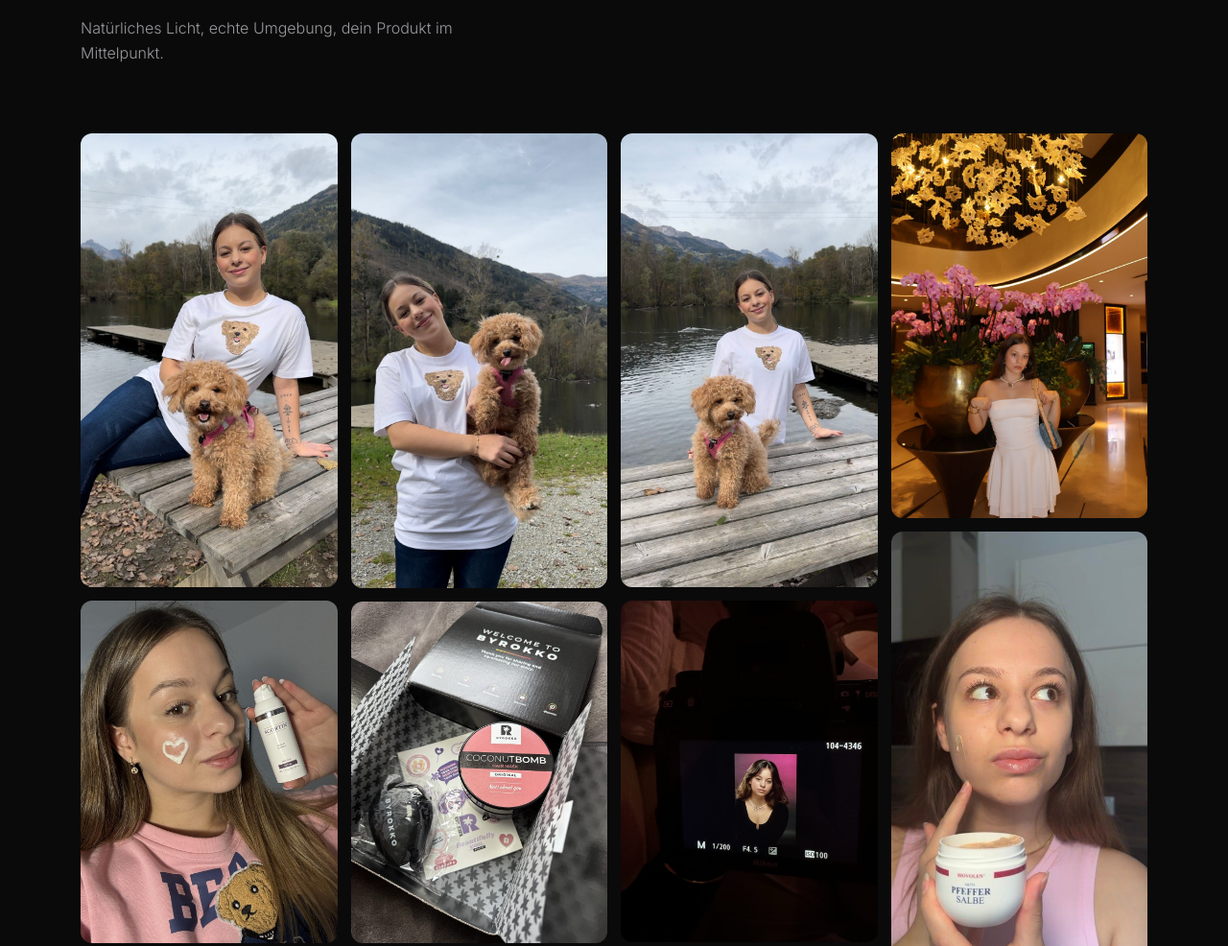
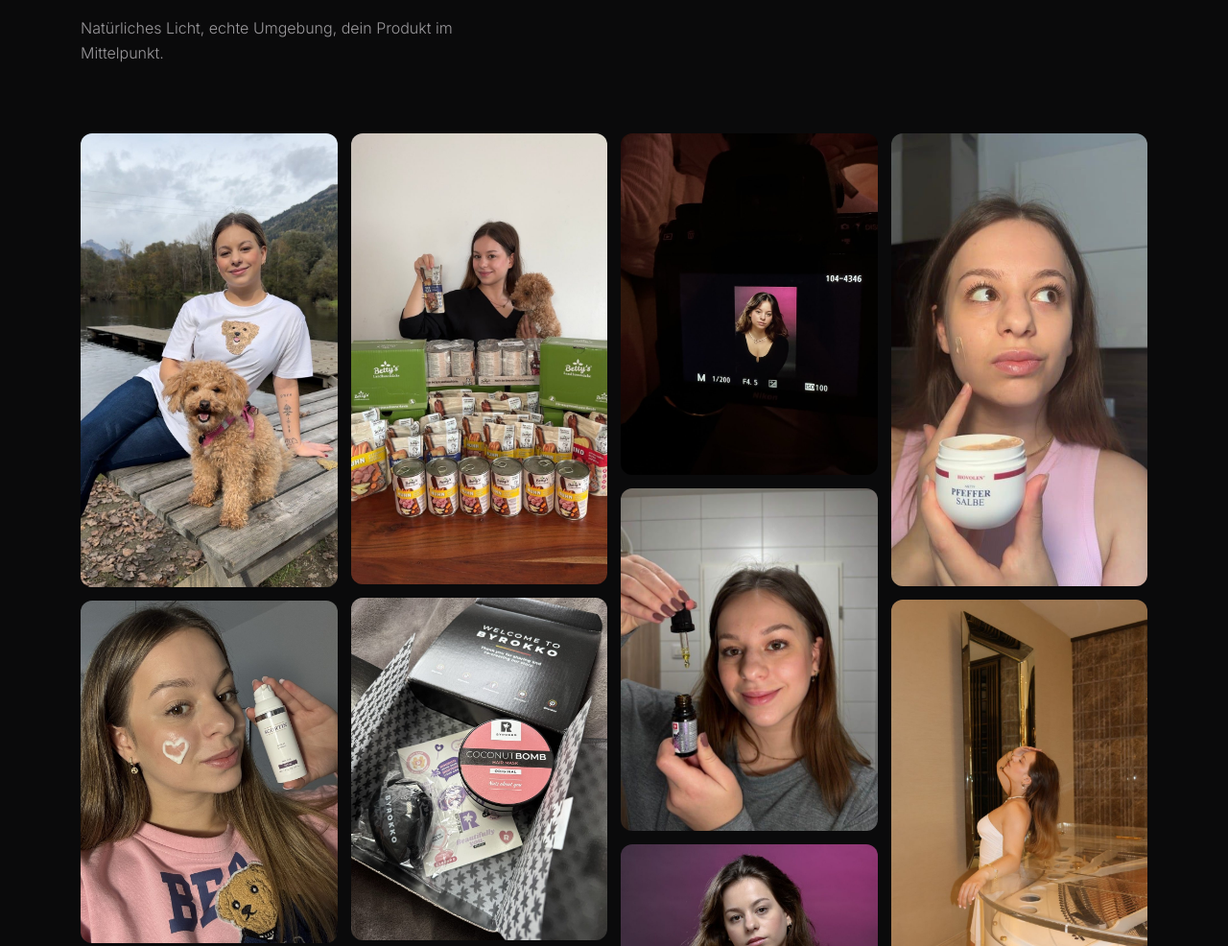
Before and after one commit to phieluxe/ugc-portfolio, a plain HTML site: page index.html in a window 1280 px wide. Shown: the part 5780-6766 px from the top of the page at 96% size. Drawn offline with Linux system fonts and the light colour scheme; animation ran at ten frames a second.

Commit message:
Nur ein Seefoto mit Pudel in der Galerie behalten
Co-Authored-By: Claude Opus 5.5 <noreply@anthropic.com>

```diff
--- a/index.html
+++ b/index.html
@@ -350,15 +350,12 @@ footer button:hover{color:var(--text)}
       <img class="rv" loading="lazy" src="assets/img/p24.jpg" alt="Sophie mit Scortin-Creme und Herz auf der Wange">
       <img class="rv" loading="lazy" src="assets/img/p32.jpg" alt="Studioporträt von Sophie">
       <img class="rv" loading="lazy" src="assets/img/p26.jpg" alt="Sophie mit Pudel und Betty's Landhausküche Hundefutter">
-      <img class="rv" loading="lazy" src="assets/img/p30.jpg" alt="Sophie umarmt ihren Pudel">
       <img class="rv" loading="lazy" src="assets/img/p23.jpg" alt="Byrokko Coconut Bomb Haarmaske im Paket">
       <img class="rv" loading="lazy" src="assets/img/p33.jpg" alt="Studioporträt von Sophie, Hand am Kinn">
       <img class="rv" loading="lazy" src="assets/img/p05.jpg" alt="Sophie mit Gesichtscreme">
-      <img class="rv" loading="lazy" src="assets/img/p29.jpg" alt="Sophie mit Pudel am See">
       <img class="rv" loading="lazy" src="assets/img/p27.jpg" alt="Kameradisplay mit Studioporträt von Sophie">
       <img class="rv" loading="lazy" src="assets/img/p04.jpg" alt="Sophie mit Serum">
       <img class="rv" loading="lazy" src="assets/img/p34.jpg" alt="Sophie sitzend im Studio">
-      <img class="rv" loading="lazy" src="assets/img/p31.jpg" alt="Sophie mit Pudel am Steg">
       <img class="rv" loading="lazy" src="assets/img/p20.jpg" alt="Sophie vor Orchideen im Hotel">
       <img class="rv" loading="lazy" src="assets/img/p01.jpg" alt="Sophie mit Pfeffersalbe">
       <img class="rv" loading="lazy" src="assets/img/p18.jpg" alt="Sophie im weißen Kleid">
```
